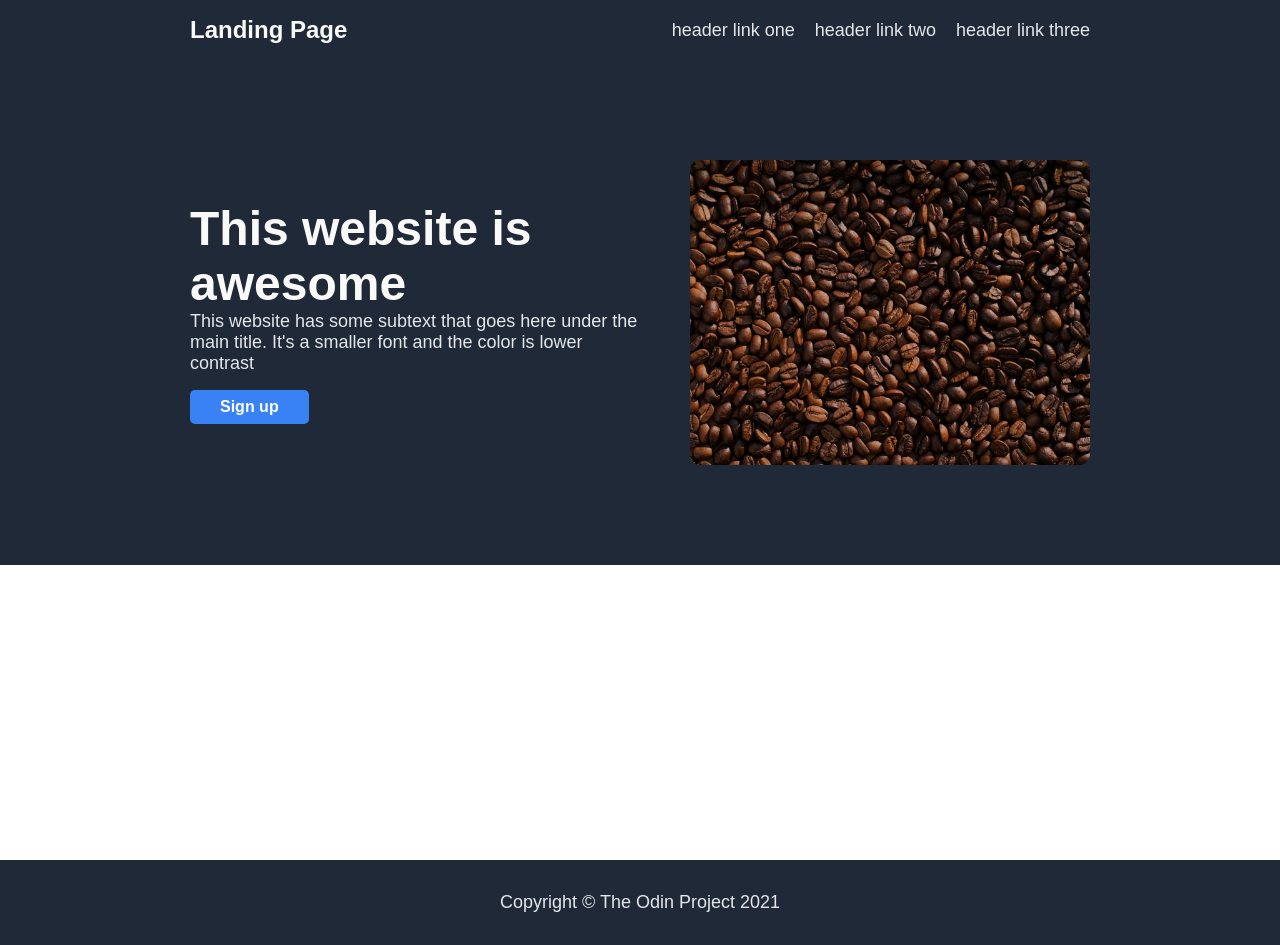
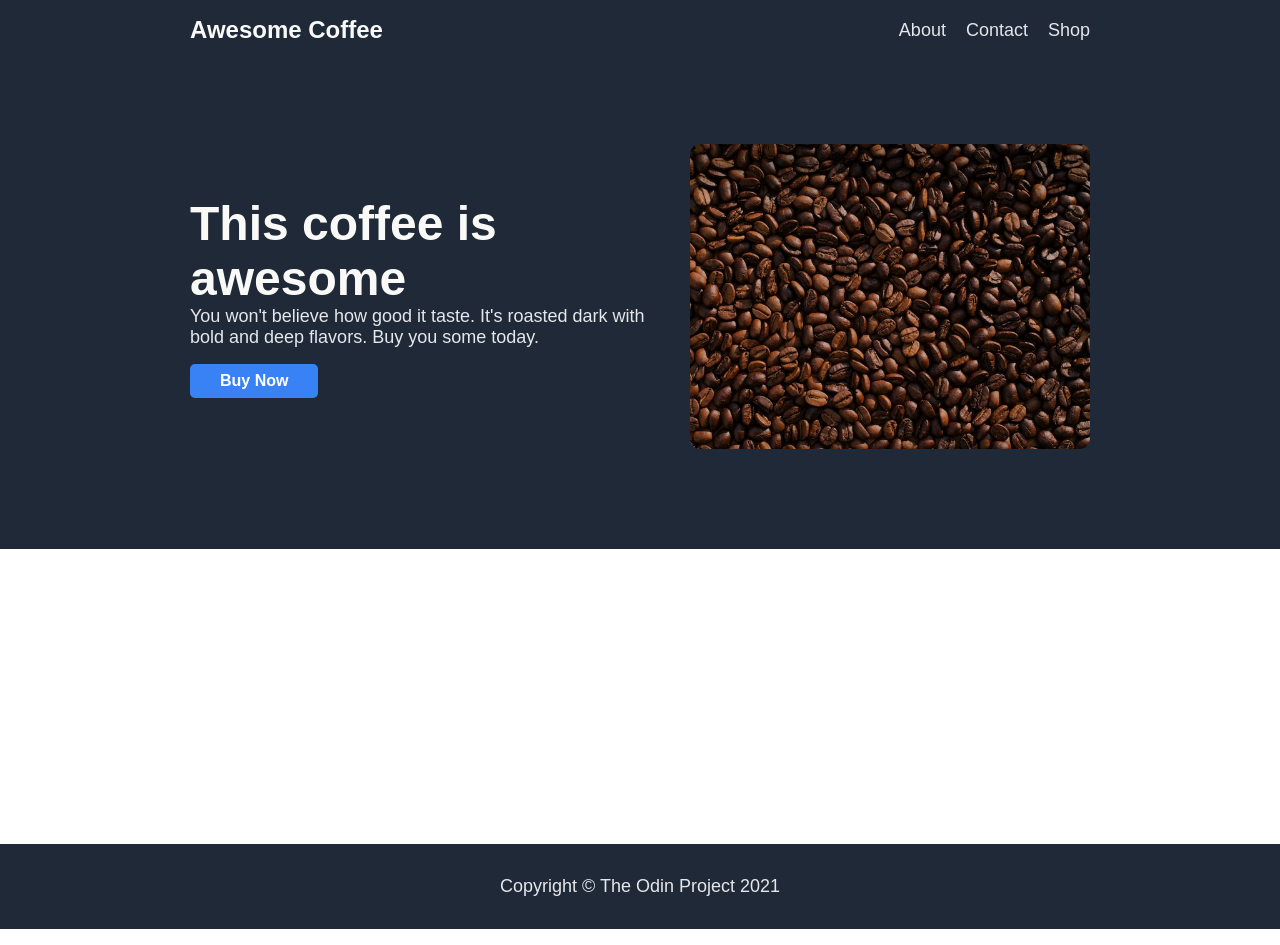
Before and after one commit to StevanFreeborn/theOdinProject-Landing-Page, a plain HTML site: page index.html in a window 1280 px wide. Drawn offline with Linux system fonts and the light colour scheme.

Commit message:
fix: adjust padding and fill in hero and header content.

```diff
--- a/index.html
+++ b/index.html
@@ -12,17 +12,17 @@
 <body>
   <header class="header">
     <div class="container">
-      <h1 class="hero-logo">Landing Page</h1>
+      <h1 class="hero-logo">Awesome Coffee</h1>
       <nav>
         <ul class="nav-links">
           <li>
-            <a href="#" class="nav-link">header link one</a>
+            <a href="#" class="nav-link">About</a>
           </li>
           <li>
-            <a href="#" class="nav-link">header link two</a>
+            <a href="#" class="nav-link">Contact</a>
           </li>
           <li>
-            <a href="#" class="nav-link">header link three</a>
+            <a href="#" class="nav-link">Shop</a>
           </li>
         </ul>
       </nav>
@@ -32,11 +32,10 @@
     <section id="hero">
       <div class="container gap-40 flex-wrap-reverse">
         <div class="hero-heading-container">
-          <h2 class="hero-subject">This website is awesome</h2>
-          <p class="hero-lead">This website has some subtext that goes here under the main title. It's a smaller font
-            and
-            the color is lower contrast</p>
-          <button class="hero-button">Sign up</button>
+          <h2 class="hero-subject">This coffee is awesome</h2>
+          <p class="hero-lead">You won't believe how good it taste. It's roasted dark with bold and deep flavors. Buy
+            you some today.</p>
+          <button class="hero-button">Buy Now</button>
         </div>
         <img src="images/coffee_image.jpg" alt="coffee-beans" class="hero-image" />
       </div>
--- a/style.css
+++ b/style.css
@@ -38,7 +38,10 @@
   display: flex;
   background-color: var(--dark-background-color);
   justify-content: center;
-  padding: 16px;
+  padding-top: 16px;
+  padding-left: 32px;
+  padding-right: 32px;
+  padding-bottom: 0;
 }
 
 .hero-logo {
@@ -69,7 +72,7 @@
   align-items: center;
   justify-content: center;
   background-color: var(--dark-background-color);
-  padding: 100px 16px;
+  padding: 100px 32px;
 }
 
 .hero-heading-container {
```
